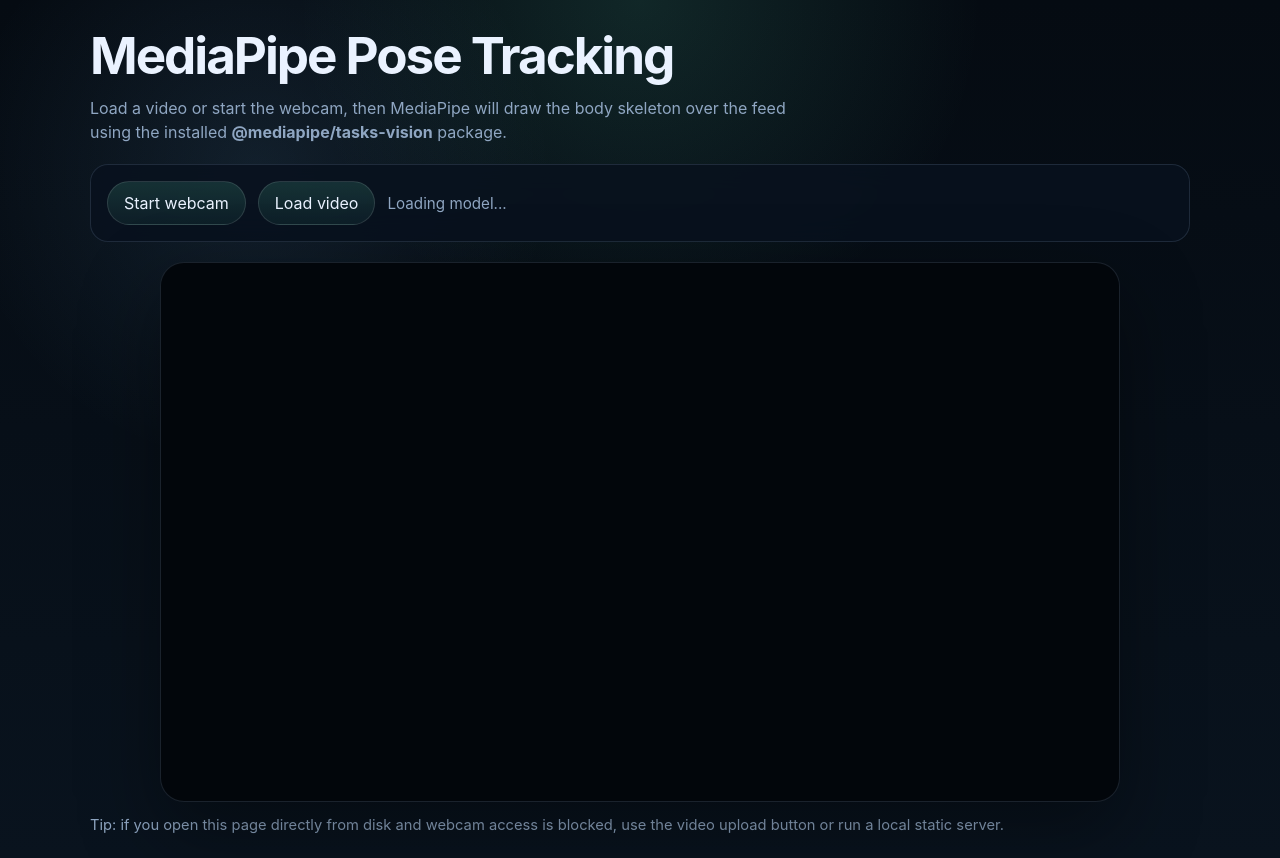
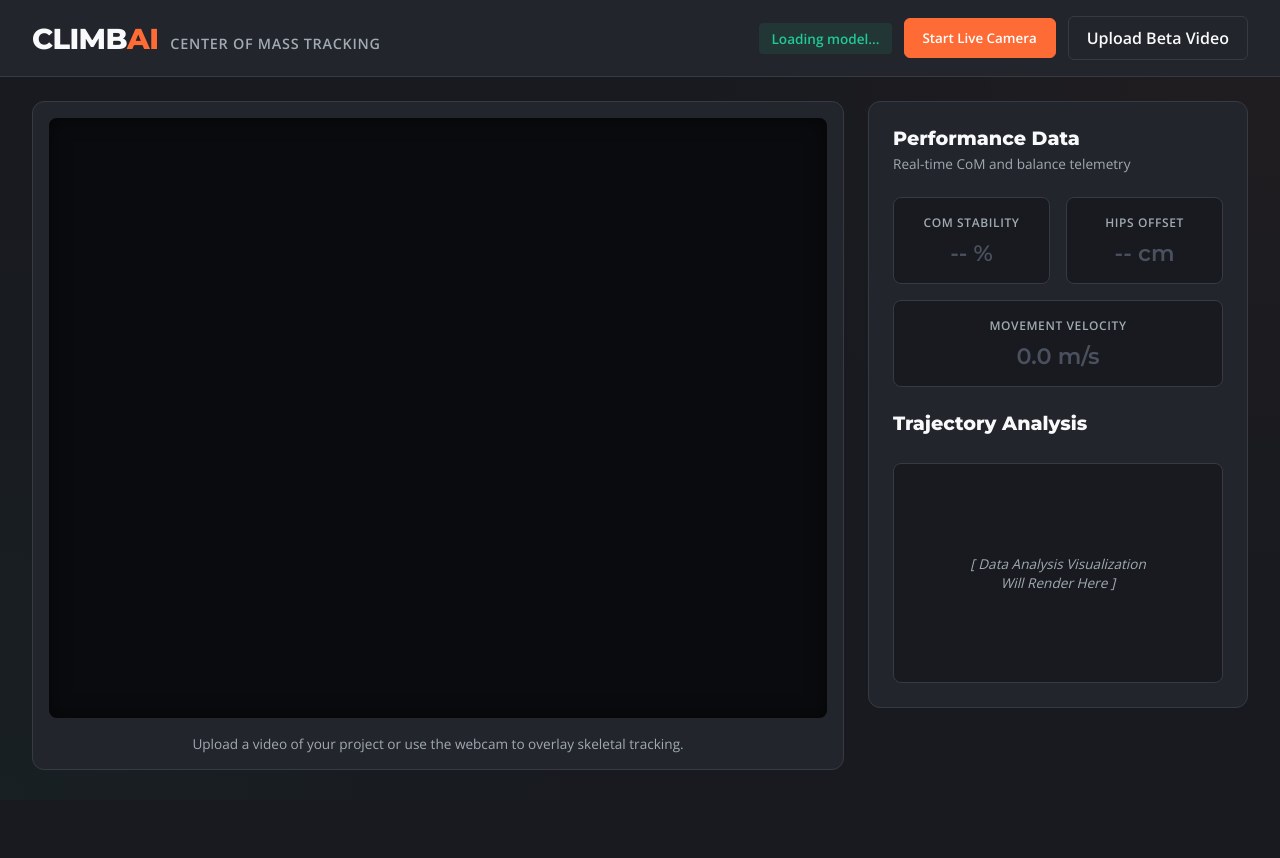
Before and after one commit to WhereTheCheese/RockClimbing, a website: page index.html in a window 1280 px wide. After the commit the page ends 800 px from the top, so only its background shows below. Drawn offline with nearby package versions, Linux system fonts and the light colour scheme.

Commit message:
Update index.html for ClimbAI project

```diff
--- a/index.html
+++ b/index.html
@@ -3,92 +3,114 @@
 <head>
   <meta charset="UTF-8">
   <meta name="viewport" content="width=device-width, initial-scale=1.0">
-    <title>MediaPipe Pose Tracking</title>
+  <title>ClimbAI - Center of Mass Tracking</title>
   <style>
+    @import url('https://fonts.googleapis.com/css2?family=Montserrat:wght@600;800&family=Open+Sans:wght@400;600&display=swap');
+
     :root {
-            color-scheme: dark;
-            --bg: #081018;
-            --panel: rgba(9, 18, 30, 0.88);
-            --panel-border: rgba(131, 160, 194, 0.18);
-            --text: #eaf2ff;
-            --muted: #8fa6c2;
-            --accent: #67f2c4;
-            --accent-2: #7ec8ff;
-            --warn: #ffd166;
+      --bg: #181a1f;          /* Dark slate rock */
+      --panel: #22252b;       /* Lighter granite */
+      --panel-border: #363a45;
+      --text: #f8f9fa;        /* Chalk white */
+      --muted: #a0aab2;
+      --accent: #ff6b35;      /* Climbing tape orange */
+      --accent-hover: #e85a28;
+      --success: #20c997;
     }
 
-        * {
-            box-sizing: border-box;
-        }
+    * { box-sizing: border-box; }
 
     body {
       margin: 0;
       min-height: 100vh;
-            font-family: Inter, system-ui, -apple-system, BlinkMacSystemFont, "Segoe UI", sans-serif;
-            background:
-                radial-gradient(circle at top, rgba(103, 242, 196, 0.12), transparent 32%),
-                radial-gradient(circle at 20% 20%, rgba(126, 200, 255, 0.10), transparent 24%),
-                linear-gradient(180deg, #050b12 0%, #09131e 100%);
+      font-family: 'Open Sans', system-ui, sans-serif;
+      background: var(--bg);
+      background-image: radial-gradient(circle at top right, rgba(255, 107, 53, 0.04), transparent 40%),
+                        radial-gradient(circle at bottom left, rgba(32, 201, 151, 0.03), transparent 40%);
       color: var(--text);
-            padding: 24px;
     }
 
-        .shell {
-            max-width: 1100px;
-            margin: 0 auto;
+    /* Top Navigation */
+    .top-bar {
+      display: flex;
+      justify-content: space-between;
+      align-items: center;
+      padding: 16px 32px;
+      background: var(--panel);
+      border-bottom: 1px solid var(--panel-border);
+      flex-wrap: wrap;
+      gap: 16px;
     }
 
-        header {
-            display: grid;
-            gap: 10px;
-            margin-bottom: 18px;
+    .brand {
+      display: flex;
+      align-items: baseline;
+      gap: 12px;
     }
 
     h1 {
       margin: 0;
-            font-size: clamp(2rem, 4vw, 3.4rem);
-            letter-spacing: -0.04em;
+      font-family: 'Montserrat', sans-serif;
+      font-size: 1.8rem;
+      font-weight: 800;
+      text-transform: uppercase;
+      letter-spacing: -0.02em;
+      color: var(--text);
     }
 
-        p {
-            margin: 0;
-            color: var(--muted);
-            max-width: 70ch;
-            line-height: 1.5;
+    h1 span {
+      color: var(--accent);
     }
 
+    .subtitle {
+      color: var(--muted);
+      font-size: 0.9rem;
+      font-weight: 600;
+      text-transform: uppercase;
+      letter-spacing: 0.05em;
+      display: none;
+    }
+
+    @media (min-width: 600px) {
+      .subtitle { display: block; }
+    }
+
+    /* Controls */
     .controls {
       display: flex;
+      align-items: center;
+      gap: 12px;
       flex-wrap: wrap;
-            gap: 12px;
-            align-items: center;
-            margin: 20px 0;
-            padding: 16px;
-            border: 1px solid var(--panel-border);
-            border-radius: 18px;
-            background: var(--panel);
-            backdrop-filter: blur(14px);
     }
 
-        .controls button,
-        .controls label {
-            border: 1px solid rgba(255, 255, 255, 0.12);
-            background: linear-gradient(180deg, rgba(103, 242, 196, 0.14), rgba(103, 242, 196, 0.06));
+    .controls button, .controls label {
+      background: var(--panel);
+      border: 1px solid var(--panel-border);
       color: var(--text);
-            border-radius: 999px;
-            padding: 11px 16px;
-            font: inherit;
-        }
-
-        .controls button {
-            cursor: pointer;
-        }
-
-        .controls label {
+      border-radius: 6px;
+      padding: 10px 18px;
+      font-family: 'Open Sans', sans-serif;
+      font-weight: 600;
       cursor: pointer;
       display: inline-flex;
       align-items: center;
-            gap: 10px;
+      gap: 8px;
+      transition: all 0.2s ease;
+    }
+
+    .controls button:hover, .controls label:hover {
+      border-color: var(--accent);
+      background: rgba(255, 107, 53, 0.1);
+    }
+
+    .controls button.primary {
+      background: var(--accent);
+      border-color: var(--accent);
+      color: #fff;
+    }
+
+    .controls button.primary:hover {
+      background: var(--accent-hover);
     }
 
     .controls input[type="file"] {
@@ -96,29 +118,53 @@
     }
 
     .status {
-            color: var(--muted);
-            font-size: 0.95rem;
+      background: rgba(32, 201, 151, 0.1);
+      color: var(--success);
+      padding: 6px 12px;
+      border-radius: 4px;
+      font-size: 0.85rem;
+      font-weight: 600;
+    }
+
+    /* Main Layout */
+    .dashboard {
+      display: grid;
+      grid-template-columns: 1fr 380px;
+      gap: 24px;
+      padding: 24px 32px;
+      max-width: 1600px;
+      margin: 0 auto;
+      align-items: start;
+    }
+
+    /* Video Section */
+    .video-container {
+      background: var(--panel);
+      border: 1px solid var(--panel-border);
+      border-radius: 12px;
+      padding: 16px;
+      display: flex;
+      flex-direction: column;
+      gap: 16px;
     }
 
     .stage {
       position: relative;
-            width: min(100%, 960px);
-            margin: 0 auto;
-            aspect-ratio: 16 / 9;
-            border-radius: 24px;
+      width: 100%;
+      height: 75vh; /* Dynamic vertical height instead of fixed 16:9 ratio */
+      min-height: 400px;
+      background: #0a0b0e;
+      border-radius: 8px;
       overflow: hidden;
-            border: 1px solid var(--panel-border);
-            box-shadow: 0 30px 80px rgba(0, 0, 0, 0.38);
-            background: #02060b;
+      box-shadow: inset 0 0 20px rgba(0,0,0,0.5);
     }
 
-        video,
-        canvas {
+    video, canvas {
       position: absolute;
       inset: 0;
       width: 100%;
       height: 100%;
-            object-fit: contain; /* <--- Must be contain! */
+      object-fit: contain; /* Keeps vertical/horizontal videos correctly sized */
     }
 
     canvas {
@@ -126,35 +172,155 @@
     }
 
     .hint {
-            margin-top: 14px;
       color: var(--muted);
-            font-size: 0.92rem;
+      font-size: 0.85rem;
+      text-align: center;
+    }
+
+    /* Data Analysis Panel */
+    .analysis-panel {
+      background: var(--panel);
+      border: 1px solid var(--panel-border);
+      border-radius: 12px;
+      padding: 24px;
+      display: flex;
+      flex-direction: column;
+      gap: 24px;
+    }
+
+    .panel-header h2 {
+      margin: 0;
+      font-family: 'Montserrat', sans-serif;
+      font-size: 1.2rem;
+      margin-bottom: 4px;
+      color: var(--text);
+    }
+
+    .panel-header p {
+      margin: 0;
+      color: var(--muted);
+      font-size: 0.85rem;
+    }
+
+    .data-grid {
+      display: grid;
+      grid-template-columns: 1fr 1fr;
+      gap: 16px;
+    }
+
+    .data-card {
+      background: var(--bg);
+      border: 1px solid var(--panel-border);
+      border-radius: 8px;
+      padding: 16px;
+      text-align: center;
+    }
+
+    .data-card.full-width {
+      grid-column: 1 / -1;
+    }
+
+    .data-card h3 {
+      margin: 0 0 8px 0;
+      color: var(--muted);
+      font-size: 0.75rem;
+      text-transform: uppercase;
+      letter-spacing: 0.05em;
+    }
+
+    .data-value {
+      font-family: 'Montserrat', sans-serif;
+      font-size: 1.4rem;
+      font-weight: 600;
+      color: var(--chalk);
+    }
+
+    .data-value.placeholder {
+      color: #4a505e;
+    }
+
+    .chart-box {
+      background: var(--bg);
+      border: 1px solid var(--panel-border);
+      border-radius: 8px;
+      height: 220px;
+      display: flex;
+      align-items: center;
+      justify-content: center;
+      color: var(--muted);
+      font-size: 0.85rem;
+      font-style: italic;
+      text-align: center;
+      padding: 20px;
+    }
+
+    @media (max-width: 1024px) {
+      .dashboard {
+        grid-template-columns: 1fr;
+      }
+      .stage {
+        height: 60vh;
+      }
     }
   </style>
 </head>
 <body>
-    <div class="shell">
-        <header>
-            <h1>MediaPipe Pose Tracking</h1>
-            <p>Load a video or start the webcam, then MediaPipe will draw the body skeleton over the feed using the installed <strong>@mediapipe/tasks-vision</strong> package.</p>
+
+  <header class="top-bar">
+    <div class="brand">
+      <h1>Climb<span>AI</span></h1>
+      <span class="subtitle">Center of Mass Tracking</span>
+    </div>
+    <div class="controls">
+      <span class="status" id="status-text">Loading model...</span>
+      <button id="webcam-button" class="primary" type="button">
+        Start Live Camera
+      </button>
+      <label>
+        Upload Beta Video
+        <input id="video-file" type="file" accept="video/*">
+      </label>
+    </div>
   </header>
 
-        <div class="controls">
-            <button id="webcam-button" type="button">Start webcam</button>
-            <label>
-                Load video
-                <input id="video-file" type="file" accept="video/*">
-            </label>
-            <span class="status" id="status-text">Loading model...</span>
-        </div>
-
+  <main class="dashboard">
+    <section class="video-container">
       <div class="stage">
         <video id="video" playsinline muted></video>
         <canvas id="overlay"></canvas>
       </div>
+      <div class="hint">Upload a video of your project or use the webcam to overlay skeletal tracking.</div>
+    </section>
 
-        <div class="hint">Tip: if you open this page directly from disk and webcam access is blocked, use the video upload button or run a local static server.</div>
+    <aside class="analysis-panel">
+      <div class="panel-header">
+        <h2>Performance Data</h2>
+        <p>Real-time CoM and balance telemetry</p>
       </div>
+
+      <div class="data-grid">
+        <div class="data-card">
+          <h3>CoM Stability</h3>
+          <div class="data-value placeholder" id="data-stability">-- %</div>
+        </div>
+        <div class="data-card">
+          <h3>Hips Offset</h3>
+          <div class="data-value placeholder" id="data-offset">-- cm</div>
+        </div>
+        <div class="data-card full-width">
+          <h3>Movement Velocity</h3>
+          <div class="data-value placeholder" id="data-velocity">0.0 m/s</div>
+        </div>
+      </div>
+
+      <div class="panel-header">
+        <h2>Trajectory Analysis</h2>
+      </div>
+      <div class="chart-box" id="data-chart-container">
+        [ Data Analysis Visualization<br>Will Render Here ]
+      </div>
+    </aside>
+  </main>
 
   <script type="module" src="./mediaPipeOverlay.js?v=20260502"></script>
 </body>
```
Lines whose indentation alone changed are shown as unchanged.
